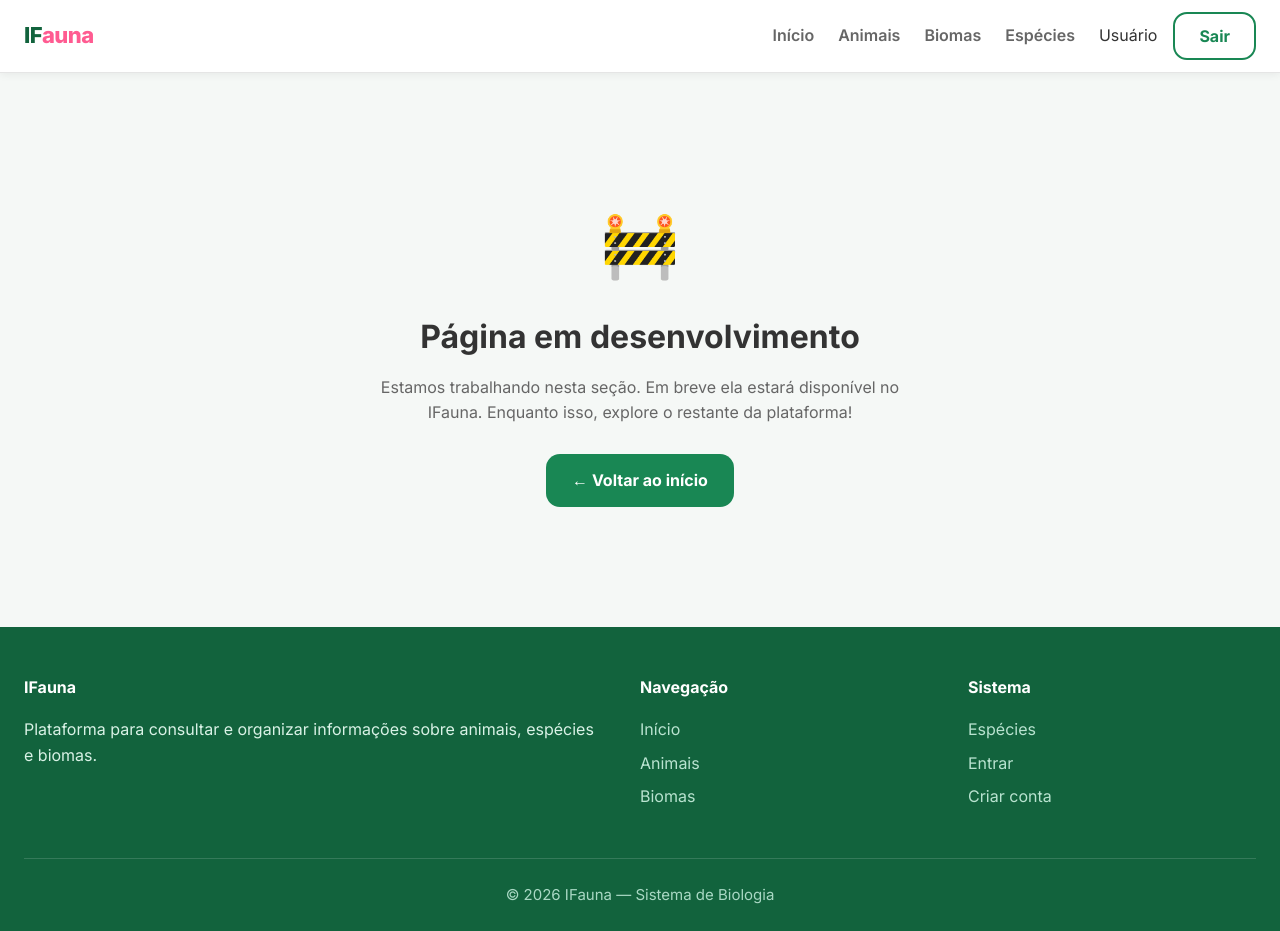
After one commit to Josecarlosxz/PP, a Flask app: page /em-desenvolvimento in a window 1280 px wide. The commit adds this page. Run offline with Flask 3, Linux system fonts and the light colour scheme; parts of the project's set-up code (start-up, migrations or seed data) failed here and were passed over.

Commit message:
Adiciona página 'Em desenvolvimento' e corrige links; para de versionar .env

```diff
--- a/frontend/routes.py
+++ b/frontend/routes.py
@@ -56,3 +56,11 @@ def detalhe_page():
 @frontend_bp.route("/flashcards", methods=["GET"])
 def flashcards_page():
     return render_template("flashcards.html")
+
+# ============================================================
+# EM DESENVOLVIMENTO
+# ============================================================
+
+@frontend_bp.route("/em-desenvolvimento", methods=["GET"])
+def em_desenvolvimento_page():
+    return render_template("em_desenvolvimento.html")
--- /dev/null
+++ b/frontend/templates/em_desenvolvimento.html
@@ -0,0 +1,29 @@
+{% extends "base.html" %}
+
+{% block titulo %}Em desenvolvimento — IFauna{% endblock %}
+
+{% block estilos %}
+<style>
+    .em-dev {
+        max-width: 600px;
+        margin: 80px auto;
+        padding: 40px 24px;
+        text-align: center;
+    }
+    .em-dev .icone { font-size: 64px; margin-bottom: 16px; }
+    .em-dev h1 { font-size: 32px; margin-bottom: 12px; }
+    .em-dev p { color: #666; margin-bottom: 28px; line-height: 1.6; }
+</style>
+{% endblock %}
+
+{% block conteudo %}
+<div class="em-dev">
+    <div class="icone">🚧</div>
+    <h1>Página em desenvolvimento</h1>
+    <p>
+        Estamos trabalhando nesta seção. Em breve ela estará disponível
+        no IFauna. Enquanto isso, explore o restante da plataforma!
+    </p>
+    <a href="/home" class="btn btn-primario">← Voltar ao início</a>
+</div>
+{% endblock %}
--- a/frontend/templates/home.html
+++ b/frontend/templates/home.html
@@ -27,7 +27,7 @@
     <div class="card">
         <h2>🐾 Animais</h2>
         <p>Consulte informações sobre animais, características e habitats.</p>
-        <a href="/animais/">Ver animais →</a>
+        <a href="/em-desenvolvimento">Ver animais →</a>
     </div>
 
     <div class="card">
@@ -39,13 +39,13 @@
     <div class="card">
         <h2>🌎 Biomas</h2>
         <p>Conheça os diferentes biomas e suas características.</p>
-        <a href="/biomas/">Ver biomas →</a>
+        <a href="/em-desenvolvimento">Ver biomas →</a>
     </div>
 
     <div class="card">
         <h2>🔬 Espécies</h2>
         <p>Consulte as espécies cadastradas no sistema.</p>
-        <a href="/especies/">Ver espécies →</a>
+        <a href="/em-desenvolvimento">Ver espécies →</a>
     </div>
 
     </section>
--- a/frontend/templates/partials/footer.html
+++ b/frontend/templates/partials/footer.html
@@ -17,14 +17,14 @@
         <div>
             <h4>Navegação</h4>
             <a href="/home">Início</a>
-            <a href="/animais/">Animais</a>
+            <a href="/em-desenvolvimento">Animais</a>
             <!-- <a href="/plantas/">Plantas</a> -->
-            <a href="/biomas/">Biomas</a>
+            <a href="/em-desenvolvimento">Biomas</a>
         </div>
 
         <div>
             <h4>Sistema</h4>
-            <a href="/especies/">Espécies</a>
+            <a href="/em-desenvolvimento">Espécies</a>
             <a href="/login">Entrar</a>
             <a href="/cadastro">Criar conta</a>
         </div>
--- a/frontend/templates/partials/navbar.html
+++ b/frontend/templates/partials/navbar.html
@@ -28,10 +28,10 @@
         <nav id="navMenu" class="nav-links">
 
             <a href="/home">Início</a>
-            <a href="/animais/">Animais</a>
+            <a href="/em-desenvolvimento">Animais</a>
             <!-- <a href="/plantas/">Plantas</a> -->
-            <a href="/biomas/">Biomas</a>
-            <a href="/especies/">Espécies</a>
+            <a href="/em-desenvolvimento">Biomas</a>
+            <a href="/em-desenvolvimento">Espécies</a>
 
             <div class="usuario-area">
                 <span data-nome-usuario>Usuário</span>
```
